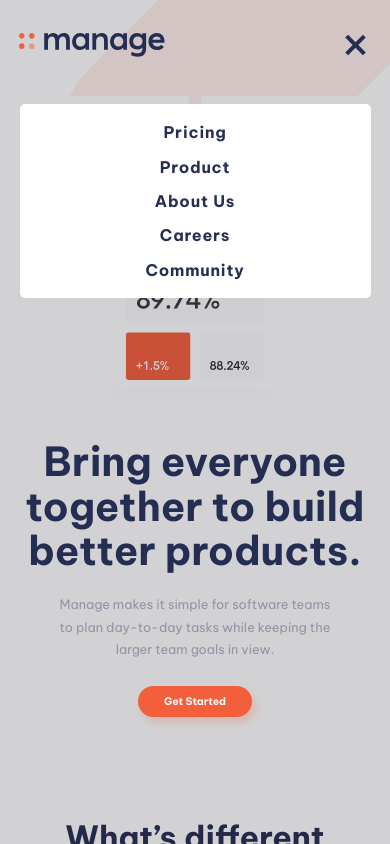
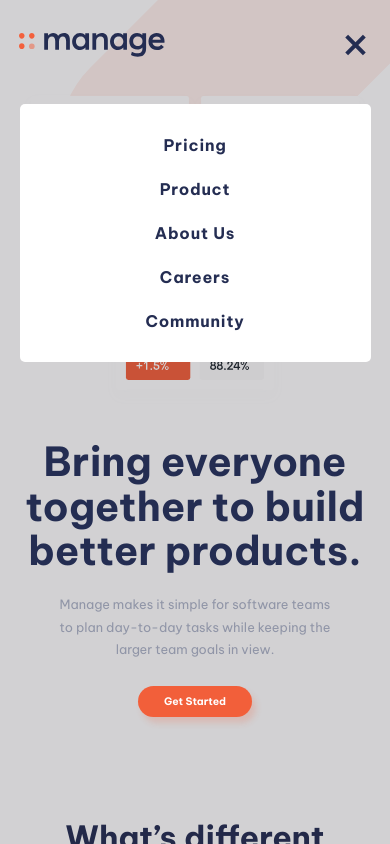
Before and after one commit to JaneMoroz/frontend-mentor-landings, a React (Create React App) app in the folder manage/: page / in a window 390 px wide. Both pictures are taken after a click on the button "navigation toggle". Shown: the top 844 px of the page. Built offline with nearby package versions, Linux system fonts and the light colour scheme.

Commit message:
feat: add animation

```diff
--- a/manage/package.json
+++ b/manage/package.json
@@ -6,6 +6,7 @@
     "@types/node": "^16.18.9",
     "@types/react": "^18.0.26",
     "@types/react-dom": "^18.0.9",
+    "framer-motion": "^7.10.2",
     "react": "^18.2.0",
     "react-dom": "^18.2.0",
     "react-scripts": "5.0.1",
@@ -38,6 +39,7 @@
     ]
   },
   "devDependencies": {
-    "@types/styled-components": "^5.1.26"
+    "@types/styled-components": "^5.1.26",
+    "netlify-cli": "^12.4.0"
   }
 }
--- a/manage/src/components/Features.tsx
+++ b/manage/src/components/Features.tsx
@@ -31,7 +31,18 @@ const features = [
 
 const Features = () => {
   return (
-    <Container>
+    <Container
+      initial={{ opacity: 0, y: 72 }}
+      whileInView={{
+        opacity: 1,
+        y: 0,
+        transition: {
+          delay: 0.5,
+          duration: 1,
+        },
+      }}
+      viewport={{ once: true }}
+    >
       <FeaturesContainer>
         <Flex column alignStart>
           <SecondaryHeading>What’s different about Manage?</SecondaryHeading>
--- a/manage/src/components/Hero.tsx
+++ b/manage/src/components/Hero.tsx
@@ -19,7 +19,11 @@ const Hero = () => {
     <HeroContainer>
       <Container>
         <HeroInner>
-          <HeroText>
+          <HeroText
+            initial={{ x: "-100%" }}
+            animate={{ x: "0" }}
+            transition={{ duration: 0.8 }}
+          >
             <PrimaryHeading>
               Bring everyone together to build better products.
             </PrimaryHeading>
@@ -29,7 +33,13 @@ const Hero = () => {
             </Paragraph>
             <Button>Get Started</Button>
           </HeroText>
-          <HeroImage src="/images/illustration-intro.svg" alt="" />
+          <HeroImage
+            initial={{ x: "100%" }}
+            animate={{ x: "0" }}
+            transition={{ duration: 0.8, ease: [0.6, 0.05, -0.01, 0.9] }}
+            src="/images/illustration-intro.svg"
+            alt=""
+          />
         </HeroInner>
       </Container>
     </HeroContainer>
--- a/manage/src/components/MobileNav.tsx
+++ b/manage/src/components/MobileNav.tsx
@@ -10,8 +10,19 @@ import { Overlay, NavLinks } from "../styles/mobileNavStyles";
 
 const MobileNav = () => {
   return ReactDOM.createPortal(
-    <Overlay>
-      <NavLinks>
+    <Overlay
+      initial={{ opacity: "0" }}
+      animate={{ opacity: "100%" }}
+      transition={{ duration: 0.2 }}
+    >
+      <NavLinks
+        initial={{ y: "-200%" }}
+        animate={{ y: "0" }}
+        transition={{
+          delay: 0.2,
+          duration: 0.4,
+        }}
+      >
         {headerLinks.map((link, index) => (
           <Link mobile key={index} href={link.href}>
             {link.name}
--- a/manage/src/components/Testimonials.tsx
+++ b/manage/src/components/Testimonials.tsx
@@ -40,7 +40,19 @@ const Testimonials = () => {
     <TestimonialsContainer>
       <Flex column>
         <SecondaryHeading>What they've said</SecondaryHeading>
-        <TestimonialsList onScroll={handleScroll}>
+        <TestimonialsList
+          initial={{ opacity: 0, x: 200 }}
+          whileInView={{
+            opacity: 1,
+            x: 0,
+            transition: {
+              delay: 0.5,
+              duration: 1,
+            },
+          }}
+          viewport={{ once: true }}
+          onScroll={handleScroll}
+        >
           {testimonials.map((testimonial) => (
             <Testimonial key={testimonial.id} testimonial={testimonial} />
           ))}
--- a/manage/src/styles/globalStyles.ts
+++ b/manage/src/styles/globalStyles.ts
@@ -1,6 +1,7 @@
 import styled, { css } from "styled-components";
+import { motion } from "framer-motion";
 
-export const Container = styled.div`
+export const Container = styled(motion.div)`
   max-width: 114rem;
   width: 100%;
   height: 100%;
--- a/manage/src/styles/heroStyles.ts
+++ b/manage/src/styles/heroStyles.ts
@@ -1,4 +1,5 @@
 import styled from "styled-components";
+import { motion } from "framer-motion";
 
 export const HeroContainer = styled.section`
   position: relative;
@@ -47,7 +48,7 @@ export const HeroInner = styled.div`
   }
 `;
 
-export const HeroText = styled.div`
+export const HeroText = styled(motion.div)`
   z-index: 1;
 
   @media only screen and (max-width: 56.25em) {
@@ -59,7 +60,7 @@ export const HeroText = styled.div`
   }
 `;
 
-export const HeroImage = styled.img`
+export const HeroImage = styled(motion.img)`
   position: relative;
   height: 100%;
   width: 100%;
--- a/manage/src/styles/mobileNavStyles.ts
+++ b/manage/src/styles/mobileNavStyles.ts
@@ -1,6 +1,7 @@
 import styled from "styled-components";
+import { motion } from "framer-motion";
 
-export const Overlay = styled.div`
+export const Overlay = styled(motion.div)`
   position: fixed;
   display: flex;
   justify-content: center;
@@ -12,16 +13,16 @@ export const Overlay = styled.div`
   background: ${(props) => props.theme.overlay};
 `;
 
-export const NavLinks = styled.nav`
+export const NavLinks = styled(motion.nav)`
   position: absolute;
   top: 13rem;
   left: 1;
-  padding: 2.4rem;
+  padding: 4rem 2.4rem;
   border-radius: 5px;
   background: ${(props) => props.theme.white};
   width: 90%;
   display: flex;
   flex-direction: column;
   align-items: center;
-  row-gap: 2rem;
+  row-gap: 3.2rem;
 `;
--- a/manage/src/styles/testimonialsStyles.ts
+++ b/manage/src/styles/testimonialsStyles.ts
@@ -1,11 +1,12 @@
 import styled from "styled-components";
+import { motion } from "framer-motion";
 
 export const TestimonialsContainer = styled.section`
   margin-bottom: 6.4rem;
   width: 100vw;
 `;
 
-export const TestimonialsList = styled.div`
+export const TestimonialsList = styled(motion.div)`
   width: 100%;
   margin: 3.2rem 0;
   padding: 4.8rem 0 2rem 0;
```
Also changed, not shown: 1 other file (tests, documents, lock files or other folders).
